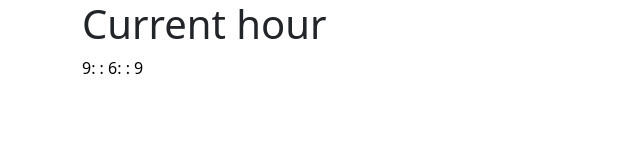
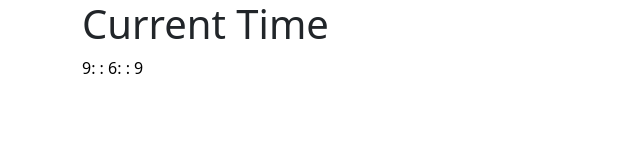
Before and after one commit to pascal-khuu/DOM-Hour, a plain HTML site: page index.html in a window 1280 px wide. Shown: the full height of the page, 0-640 px from the left. Drawn offline with nearby package versions, Linux system fonts and the light colour scheme.

Commit message:
title Current Time

```diff
--- a/index.html
+++ b/index.html
@@ -11,7 +11,7 @@
 
 <body>
     <main class="container">
-        <h1> Current hour </h1>
+        <h1> Current Time </h1>
         <p id="time"></p>
     </main>
     <script src="./js/script.js"></script>
```
